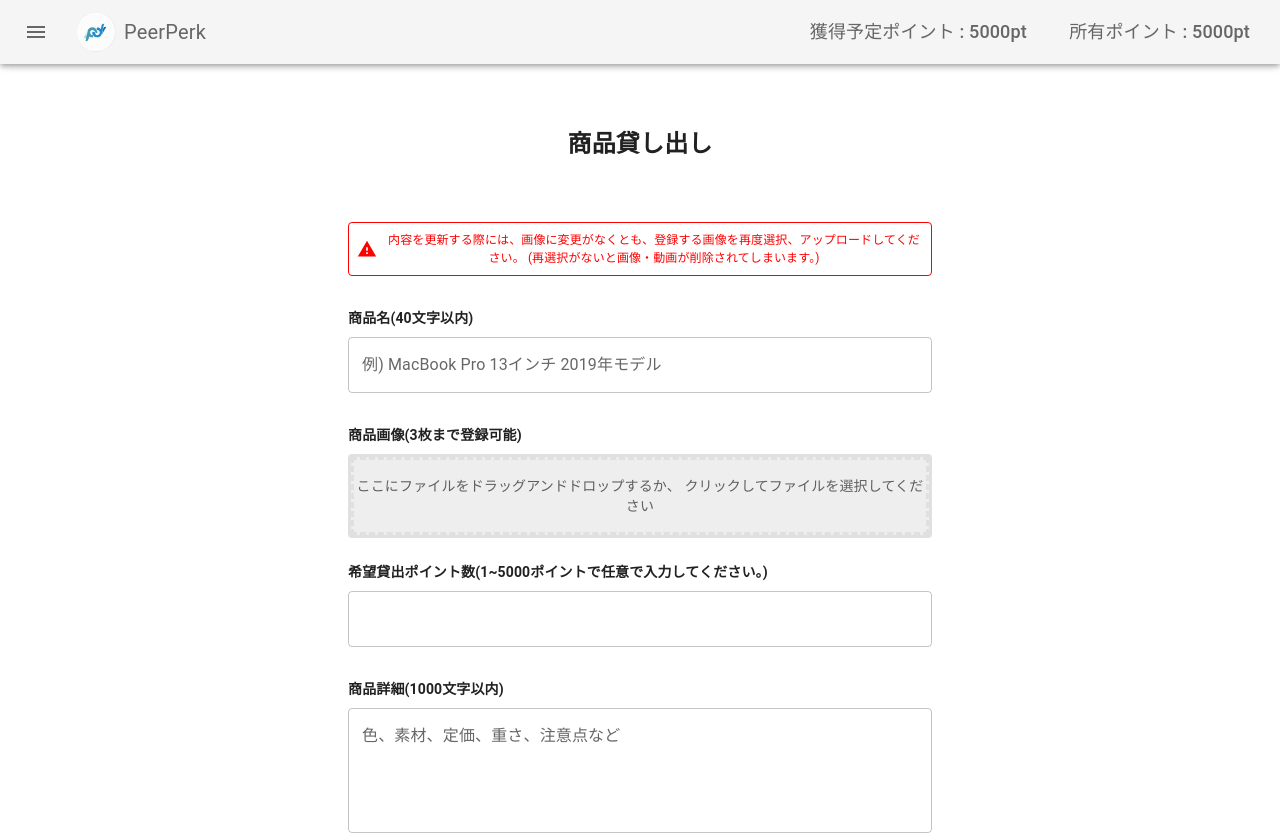
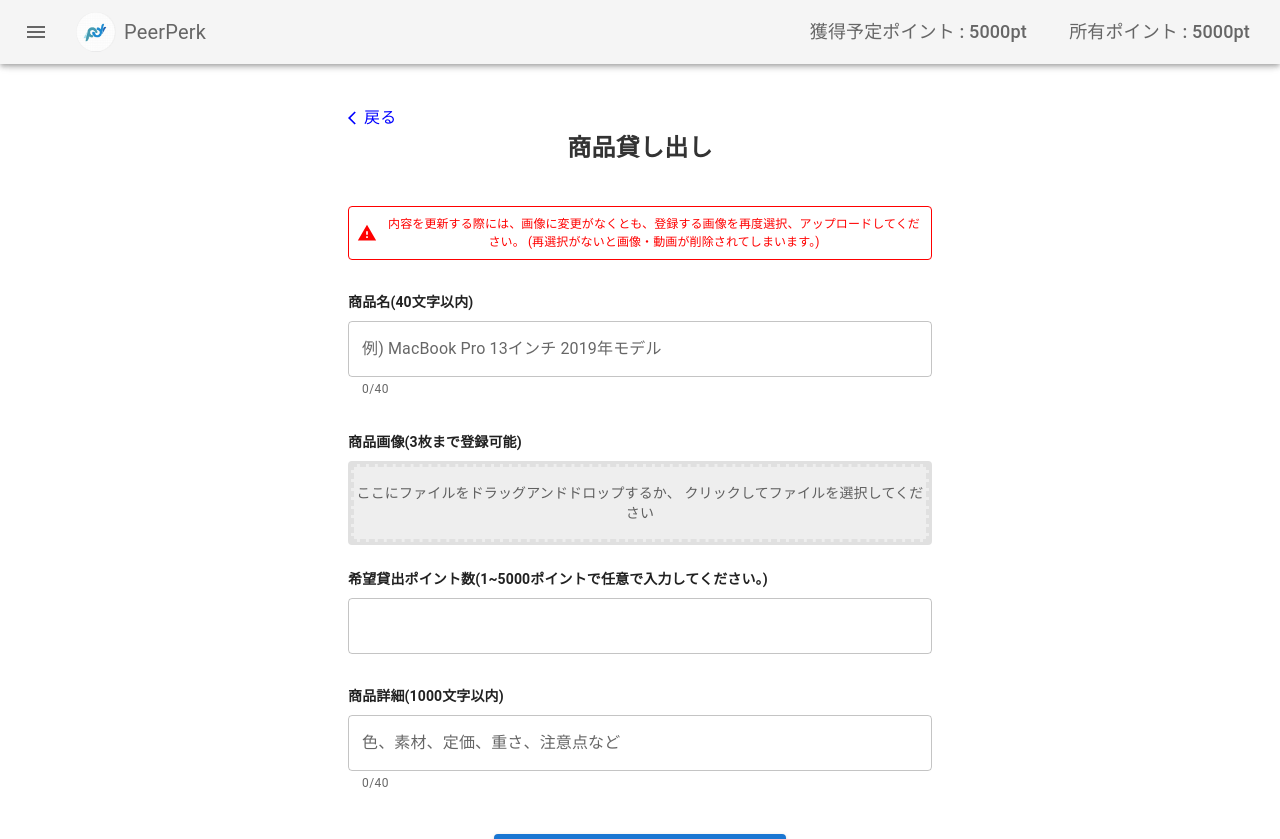
Before and after one commit to posse-ap/teamdev-2023-posse2-team2D_front, a React (Create React App) app: page /lendItem in a window 1280 px wide. Shown: the top 839 px of the page. Built offline with nearby package versions, Linux system fonts and the light colour scheme.

Commit message:
feat: 貸出完了したらトップページに遷移&微調整

```diff
--- a/src/components/register/RegisterContent.tsx
+++ b/src/components/register/RegisterContent.tsx
@@ -6,7 +6,7 @@ import {
   TextField,
   Typography,
 } from "@mui/material";
-import React from "react";
+import React, { useEffect, useState } from "react";
 import { Control, Controller, FieldValues } from "react-hook-form";
 import { ImageUpload } from "../ImageUpload";
 
@@ -20,7 +20,7 @@ type Props = {
 
 const validationRules = {
   name: {
-    required: { value: true, message: "商品名を入力してください" },
+    required: "商品名を入力してください。",
     maxLength: { value: 40, message: "40文字以内で入力してください" },
   },
   desired_points: {
@@ -44,6 +44,26 @@ export const RegisterContent = ({
   setImages,
 }: // commentName,
 Props) => {
+  const [value_title, setValueTitle] = useState("");
+  const [value_detail, setValueDetail] = useState("");
+
+  const [nameHelperText, setNameHelperText] = useState("0/40");
+  const [detailHelperText, setDetailHelperText] = useState("0/1000");
+
+  useEffect(() => {
+    setNameHelperText(`${value_title.length}/40`);
+  }, [value_title]);
+
+  useEffect(() => {
+    setDetailHelperText(`${value_detail.length}/1000`);
+  }, [value_detail]);
+
+  const handleChangeDetail = (event: {
+    target: { value: React.SetStateAction<string> };
+  }) => {
+    setValueDetail(event.target.value);
+  };
+
   return (
     <Grid container spacing={1} justifyContent="space-between">
       <Grid item xs={12} md={12} sx={{ mb: 3 }}>
@@ -91,6 +111,7 @@ Props) => {
         <Controller
           name="name"
           control={control}
+          defaultValue=""
           rules={validationRules.name}
           render={({ field, fieldState }) => (
             <FormControl
@@ -104,7 +125,7 @@ Props) => {
                 variant="outlined"
                 fullWidth
                 multiline
-                // helperText="例) MacBook Pro 13インチ 2019年モデル"
+                helperText={`${field.value.length}/40`}
               />
               <FormHelperText sx={{ position: "absolute", top: "100%", mb: 3 }}>
                 {fieldState.error?.message}
@@ -177,8 +198,9 @@ Props) => {
           商品詳細(1000文字以内)
         </Typography>
         <Controller
-          name="item_detail"
+          name="detail"
           control={control}
+          defaultValue=""
           rules={validationRules.comment}
           render={({ field, fieldState }) => (
             <FormControl
@@ -191,12 +213,10 @@ Props) => {
                 label="色、素材、定価、重さ、注意点など"
                 variant="outlined"
                 fullWidth
-                rows={4}
                 multiline
+                helperText={`${field.value.length}/40`}
               />
-              <FormHelperText
-                sx={{ position: "absolute", top: "100%", m: 0.5 }}
-              >
+              <FormHelperText sx={{ position: "absolute", top: "100%", mb: 3 }}>
                 {fieldState.error?.message}
               </FormHelperText>
             </FormControl>
--- a/src/pages/homePage/HomePage.module.scss
+++ b/src/pages/homePage/HomePage.module.scss
@@ -73,7 +73,7 @@
     top: 5px;
     left: 0px;
     color: white;
-    background-color: rgba(58, 81, 252, 0.503);
+    background-color: rgb(58, 126, 252);
     border-radius: 0px 15px 15px 0;
     padding: 4px;
     @media screen and (max-width:600px){
--- a/src/pages/homePage/HomePage.tsx
+++ b/src/pages/homePage/HomePage.tsx
@@ -35,7 +35,7 @@ const itemData: ItemData[] = [
   {
     id: 2,
     price: 1000,
-    img: ["https://images.unsplash.com/photo-1551782450-a2132b4ba21d"],
+    img: [logo],
     title: "Burger",
     author: "@rollelflex_graphy726",
     is_bookmark: false,
--- a/src/pages/item/Item.module.scss
+++ b/src/pages/item/Item.module.scss
@@ -36,7 +36,7 @@
     top: 10px;
     left: 10px;
     color: white;
-    background-color: rgba(13, 40, 243, 0.78);
+    background-color: rgba(24, 50, 247, 0.78);
     border-radius: 5px;
     padding: 4px;
     z-index: 1000;
--- a/src/pages/item/ItemUpload.tsx
+++ b/src/pages/item/ItemUpload.tsx
@@ -1,33 +1,27 @@
-import React, { useEffect, useMemo, useState } from "react";
+import React, { useState } from "react";
 import CssBaseline from "@mui/material/CssBaseline";
 import Container from "@mui/material/Container";
-import FullWidthTextField from "../../components/FullWidthTextField";
+import ArrowBackIosIcon from '@mui/icons-material/ArrowBackIos';
 import { useSnackbar } from "../../components/snackbar/Snackbar";
 import {
   Control,
   FieldValues,
-  Controller,
   SubmitHandler,
   useForm,
 } from "react-hook-form";
 import {
-  Box,
   Button,
-  TextField,
   Typography,
-  Grid,
-  Slider,
 } from "@mui/material";
 import RegisterContent from "../../components/register/RegisterContent";
-import { useNavigate, useParams } from "react-router-dom";
-import { useAppDispatch, useAppSelector } from "../../app/hooks";
+import { useNavigate } from "react-router-dom";
 
-// フロント部分
+
 export default function ItemUpload() {
   const { showSnackbar } = useSnackbar();
-  const [active, setActive] = useState(false);
-  const classToggle = () => {
-    setActive(!active);
+  const navigate = useNavigate();
+  const handleBack = () => {
+    navigate(-1);
   };
 
   // 1. 入力値の定義を作成
@@ -41,23 +35,11 @@ export default function ItemUpload() {
   // 検証が成功すると呼び出され、引数で入力値が渡ってくる
   const onSubmit: SubmitHandler<Inputs> = (data: Inputs) => {
     console.log(`submit: ${data.comment}`);
+    showSnackbar("貸出申請が完了しました！", "success");
+    navigate("/"); // トップページに遷移
   };
-
-  const navigate = useNavigate();
-  const dispatch = useAppDispatch();
-  const params = useParams();
-
-  // const { handbooks, status } = useAppSelector(handbookSelector);
-  // const { statusLabel, status: assignmentStatus } = useAppSelector(assignmentSelector);
-  // const [handbook, setHandbook] = useState<Handbook>();
-
-  const [isDialogOpen, setIsDialogOpen] = useState<boolean>(false);
   // 画像
-  const [explanationImages, setExplanationImages] = useState<File[]>([]);
-
-  const handleMenuItemClick = (path: string) => {
-    navigate(path);
-  };
+  const [itemImages, setItemImages] = useState<File[]>([]);
 
   return (
     <form onSubmit={handleSubmit(onSubmit)}>
@@ -70,36 +52,30 @@ export default function ItemUpload() {
             padding: "10px",
           }}
         >
-          <h2>商品貸し出し</h2>
-          {/* <FullWidthTextField label="商品名" helperText="/40" />
-        <FullWidthTextField label="商品画像(3枚まで可能)" helperText="ここにファイルをドラッグアンドドロップするかクリックしファイルを選択してください" />
-        <FullWidthTextField label="希望貸出ポイント数" helperText="1~5000ポイントで任意で入力してください。" />
-        <FullWidthTextField label="詳細" rows={4} helperText="色、素材、定価、重さ、注意点など" />
-        <Button
-        sx={{ fontWeight: "bold", mt: 2 }}
-        variant="contained"
-        onClick={(event) => {
-          event.preventDefault();
-          classToggle();
-          showSnackbar('登録が完了しました！', 'success');}}
-        >
-        貸し出し申請</Button> */}
-
+          <Typography
+            color="blue"
+            display="flex"
+            alignItems="center"
+            sx={{ fontSize: 16}}
+            onClick={handleBack}
+          >
+            <ArrowBackIosIcon sx={{ width: 16 }} />
+            戻る
+          </Typography>
           <RegisterContent
-            title=""
+            title="商品貸し出し"
             // commentName={"comment"}
             control={control as unknown as Control<FieldValues, any>}
-            imageFiles={explanationImages}
-            // imageUrls={handbook?.explanation.image_urls ?? []}
+            imageFiles={itemImages}
+            // imageUrls={handbook?.item.image_urls ?? []}
             imageUrls={[]}
-            setImages={setExplanationImages}
+            setImages={setItemImages}
           />
           <Button
             type="submit"
             variant="contained"
             color="primary"
             sx={{ fontWeight: "bold", width: "50%", py: 1 }}
-            // disabled={isSubmitting}
           >
             貸し出し申請
           </Button>
@@ -108,5 +84,3 @@ export default function ItemUpload() {
     </form>
   );
 }
-
-// 見た目部分
--- a/src/pages/knowledge/KnowledgeUpload.tsx
+++ b/src/pages/knowledge/KnowledgeUpload.tsx
@@ -1,33 +1,29 @@
-import React, { useEffect, useMemo, useState } from "react";
+import React, { useState } from "react";
 import CssBaseline from "@mui/material/CssBaseline";
 import Container from "@mui/material/Container";
-import FullWidthTextField from "../../components/FullWidthTextField";
 import { useSnackbar } from "../../components/snackbar/Snackbar";
+import ArrowBackIosIcon from "@mui/icons-material/ArrowBackIos";
 import {
   Control,
   FieldValues,
-  Controller,
   SubmitHandler,
   useForm,
 } from "react-hook-form";
-import {
-  Box,
-  Button,
-  TextField,
-  Typography,
-  Grid,
-  Slider,
-} from "@mui/material";
+import { Button, Typography } from "@mui/material";
 import RegisterKnowledge from "../../components/register/RegisterKnowledge";
-import { useNavigate, useParams } from "react-router-dom";
-import { useAppDispatch, useAppSelector } from "../../app/hooks";
+import { useNavigate } from "react-router-dom";
 
 // フロント部分
 export default function ItemUpload() {
   const { showSnackbar } = useSnackbar();
-  const [active, setActive] = useState(false);
-  const classToggle = () => {
-    setActive(!active);
+  const navigate = useNavigate();
+  const handleClick = () => {
+    showSnackbar("貸出申請が完了しました！", "success");
+    navigate("/"); // トップページに遷移
+  };
+
+  const handleBack = () => {
+    navigate(-1);
   };
 
   // 1. 入力値の定義を作成
@@ -43,21 +39,7 @@ export default function ItemUpload() {
     console.log(`submit: ${data.comment}`);
   };
 
-  const navigate = useNavigate();
-  const dispatch = useAppDispatch();
-  const params = useParams();
-
-  // const { handbooks, status } = useAppSelector(handbookSelector);
-  // const { statusLabel, status: assignmentStatus } = useAppSelector(assignmentSelector);
-  // const [handbook, setHandbook] = useState<Handbook>();
-
-  const [isDialogOpen, setIsDialogOpen] = useState<boolean>(false);
-  // 画像
-  const [explanationImages, setExplanationImages] = useState<File[]>([]);
-
-  const handleMenuItemClick = (path: string) => {
-    navigate(path);
-  };
+  const [itemImages, setItemImages] = useState<File[]>([]);
 
   return (
     <form onSubmit={handleSubmit(onSubmit)}>
@@ -70,36 +52,31 @@ export default function ItemUpload() {
             padding: "10px",
           }}
         >
-          <h2>ナレッジ共有/勉強会開催</h2>
-          {/* <FullWidthTextField label="商品名" helperText="/40" />
-        <FullWidthTextField label="商品画像(3枚まで可能)" helperText="ここにファイルをドラッグアンドドロップするかクリックしファイルを選択してください" />
-        <FullWidthTextField label="希望貸出ポイント数" helperText="1~5000ポイントで任意で入力してください。" />
-        <FullWidthTextField label="詳細" rows={4} helperText="色、素材、定価、重さ、注意点など" />
-        <Button
-        sx={{ fontWeight: "bold", mt: 2 }}
-        variant="contained"
-        onClick={(event) => {
-          event.preventDefault();
-          classToggle();
-          showSnackbar('登録が完了しました！', 'success');}}
-        >
-        貸し出し申請</Button> */}
-
+          <Typography
+            color="blue"
+            display="flex"
+            alignItems="center"
+            sx={{ fontSize: 16}}
+            onClick={handleBack}
+          >
+            <ArrowBackIosIcon sx={{ width: 16 }} />
+            戻る
+          </Typography>
           <RegisterKnowledge
             title=""
             // commentName={"comment"}
             control={control as unknown as Control<FieldValues, any>}
-            imageFiles={explanationImages}
-            // imageUrls={handbook?.explanation.image_urls ?? []}
+            imageFiles={itemImages}
+            // imageUrls={item?.image_urls ?? []}
             imageUrls={[]}
-            setImages={setExplanationImages}
+            setImages={setItemImages}
           />
           <Button
             type="submit"
             variant="contained"
             color="primary"
             sx={{ fontWeight: "bold", width: "50%", py: 1 }}
-            // disabled={isSubmitting}
+            onClick={handleClick}
           >
             開催/共有
           </Button>
```
